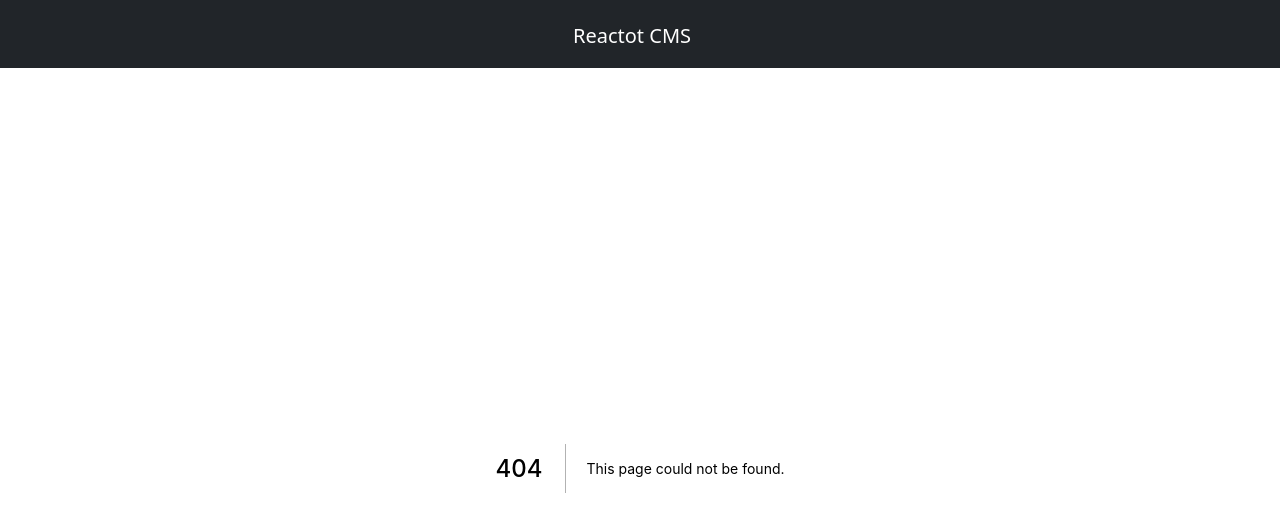
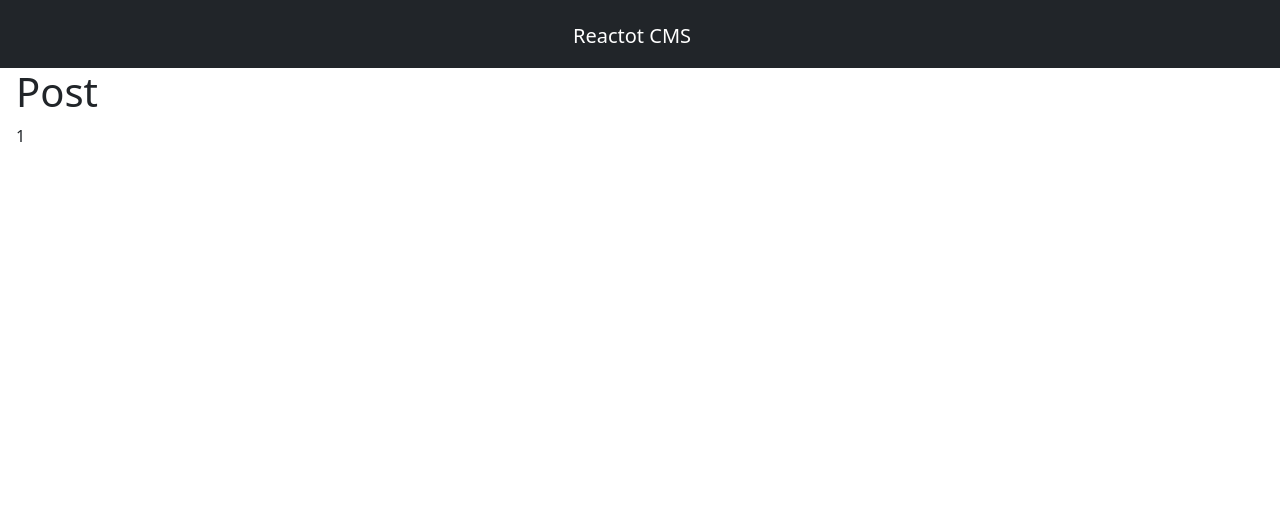
Before and after one commit to mohamedMallahi/reactorcms, a Next.js app: page /post/1 in a window 1280 px wide. Before the commit this address had no page. Shown: the top 516 px of the page. Built offline with nearby package versions, Linux system fonts and the light colour scheme.

Commit message:
1 file modified, 1 added

```diff
--- /dev/null
+++ b/pages/post/[id].js
@@ -0,0 +1,17 @@
+// import { useState } from 'react';
+import Link from 'next/link';
+import { useRouter } from 'next/router';
+
+// import { server } from '../../../config';
+
+export default function Edit() {
+  const router = useRouter();
+  const { id } = router.query;
+
+  return (
+    <>
+      <h1>Post</h1>
+      <p>{id}</p>
+    </>
+  );
+}
```
Also changed, not shown: pages/index.js (+4 -4 lines).
